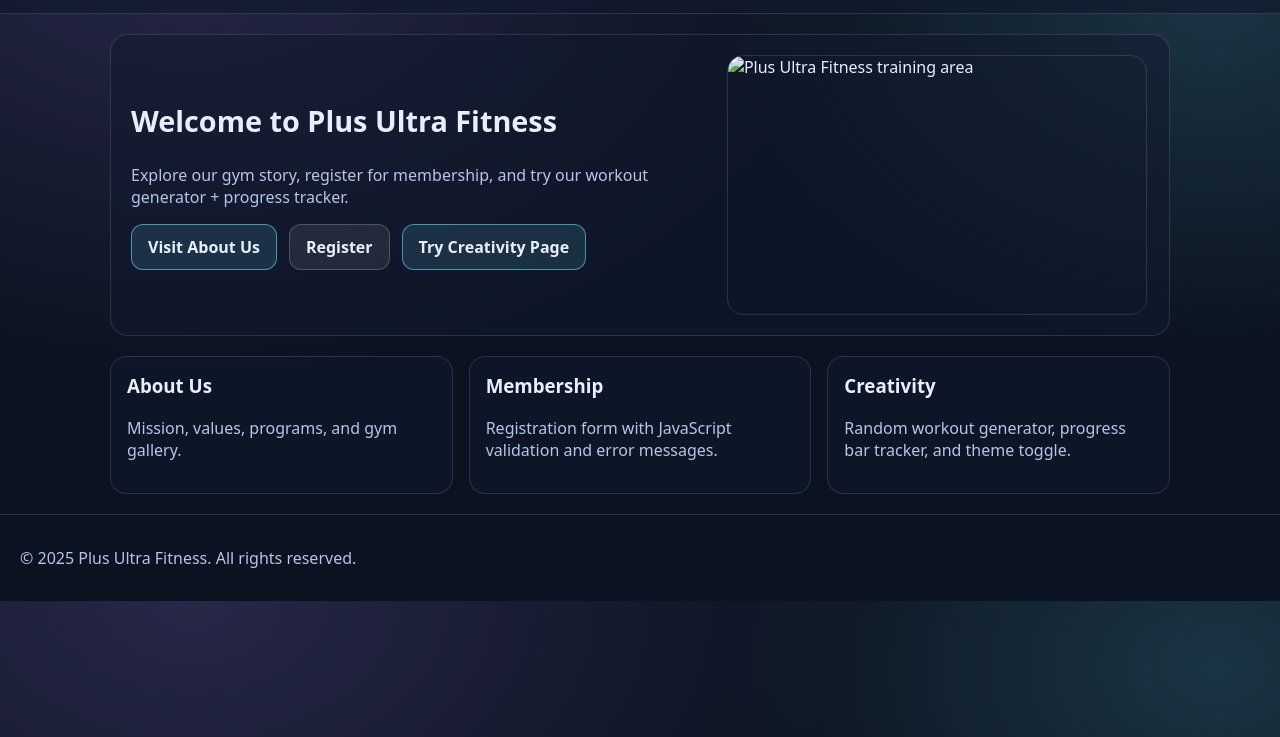
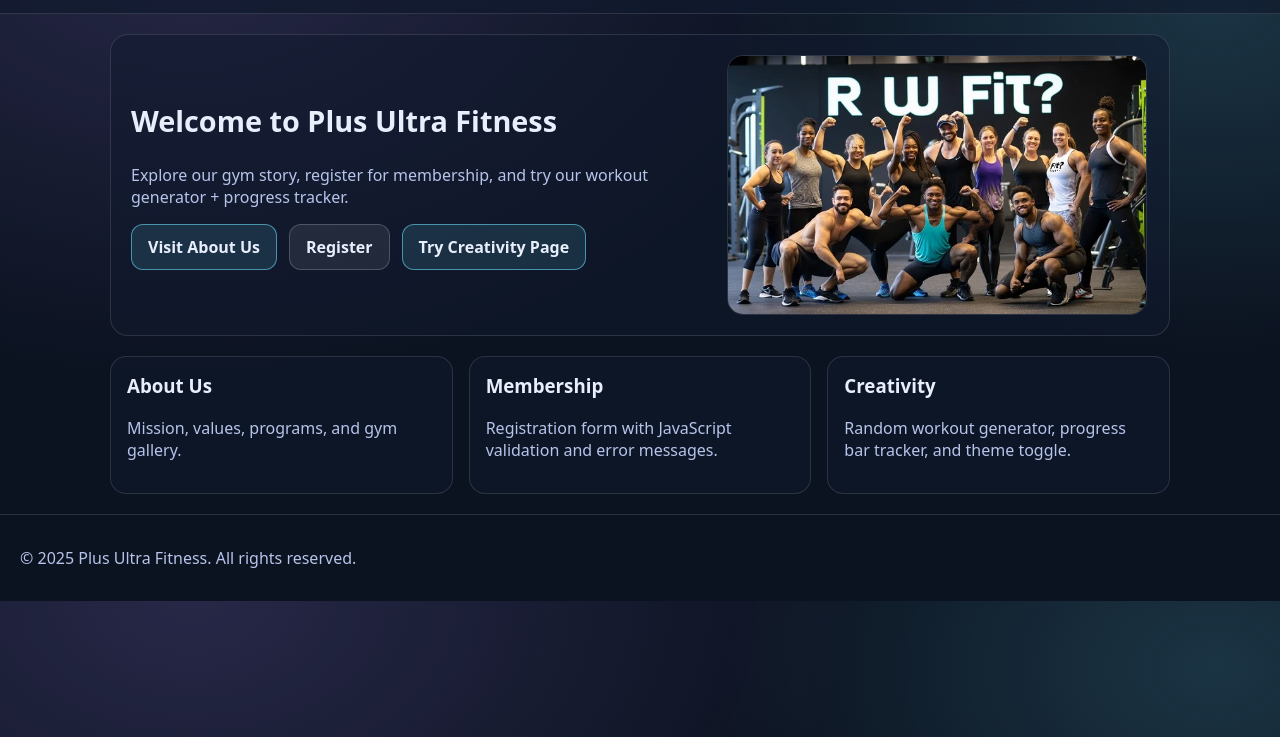
Before and after one commit to Soldierzero/Final-Project-Gym-UPDATE, a plain HTML site: page index.html in a window 1280 px wide. Shown: the part 63-800 px from the top of the page. Drawn offline with Linux system fonts and the light colour scheme.

Commit message:
Update hero image source and format

```diff
--- a/index.html
+++ b/index.html
@@ -50,10 +50,11 @@
 
         <div class="hero-media">
           <img
-            class="hero-img"
-            src="Images/gym_hero_pic.jpg"
-            alt="Plus Ultra Fitness training area"
-          />
+  class="hero-img"
+  src="Images/hero-gym.webp"
+  alt="Plus Ultra Fitness training area"
+/>
+
         </div>
       </section>
 
```
